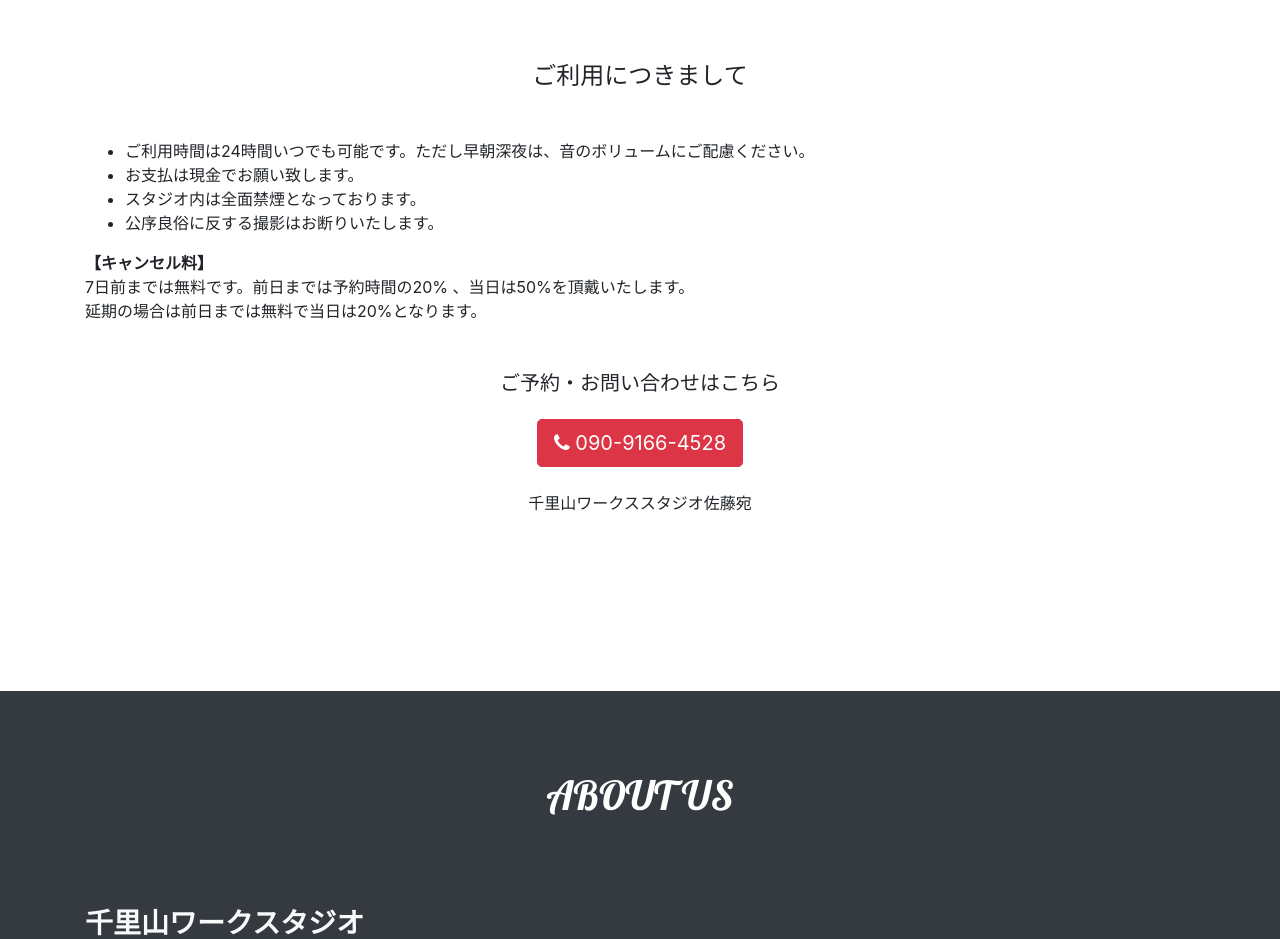
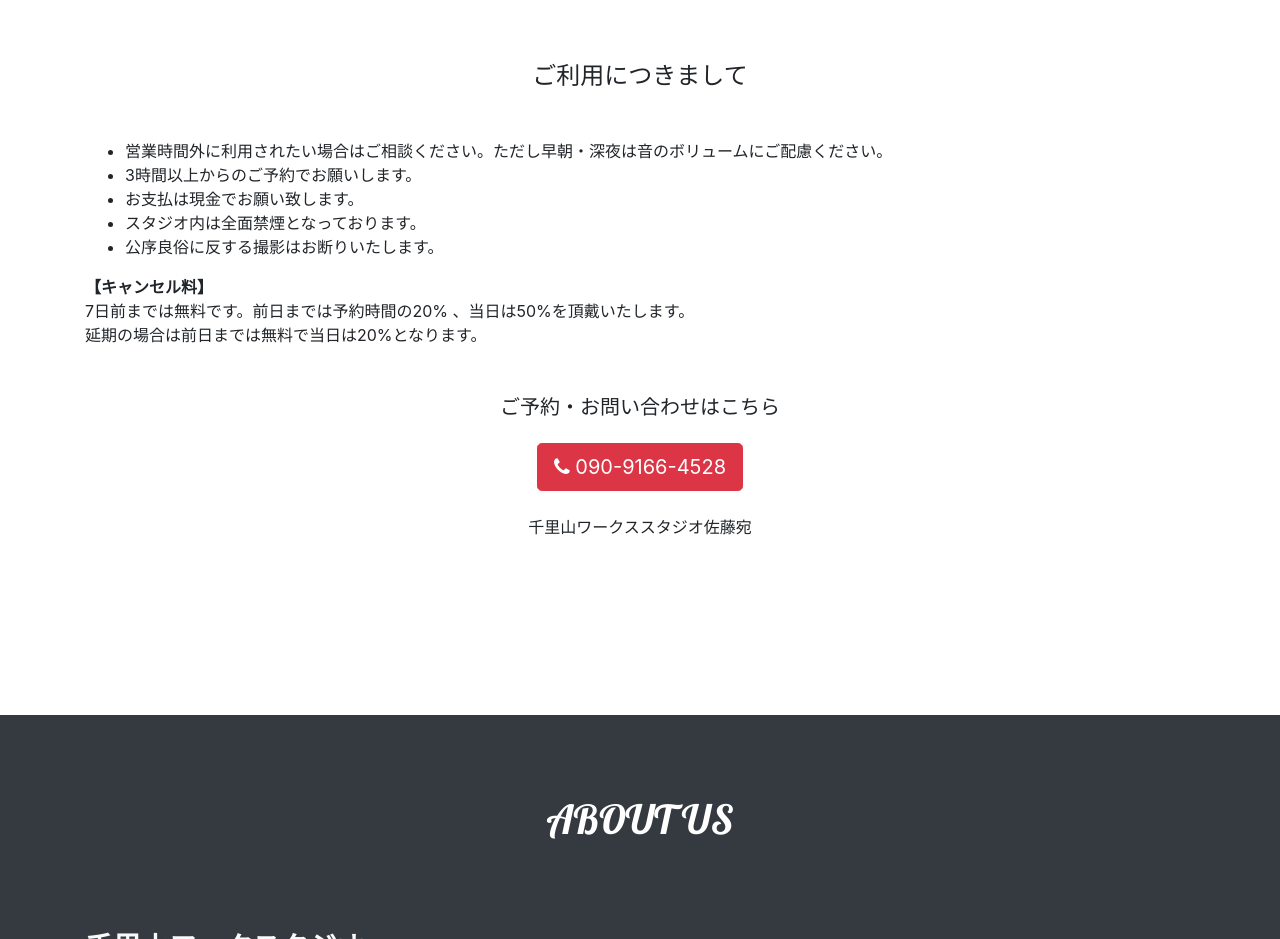
Before and after one commit to koba-lab/senriyama-work-studio, a plain HTML site: page docs/index.html in a window 1280 px wide. Shown: the part 3620-4559 px from the top of the page. Drawn offline with nearby package versions, Linux system fonts and the light colour scheme; grey boxes are pictures that could not be loaded.

Commit message:
指摘対応（TOP画像変更、利用条件の追加）

```diff
--- a/docs/index.html
+++ b/docs/index.html
@@ -242,7 +242,8 @@
 					<h4 class="text-center mb-4">ご利用につきまして</h4>
 					<div class="pt-4">
 						<ul>
-							<li>ご利用時間は24時間いつでも可能です。ただし早朝深夜は、音のボリュームにご配慮ください。</li>
+							<li>営業時間外に利用されたい場合はご相談ください。ただし早朝・深夜は音のボリュームにご配慮ください。</li>
+							<li>3時間以上からのご予約でお願いします。</li>
 							<li>お支払は現金でお願い致します。</li>
 							<li>スタジオ内は全面禁煙となっております。</li>
 							<li>公序良俗に反する撮影はお断りいたします。</li>
```
Also changed, not shown: docs/images/top,w_830.jpg, docs/images/top.jpg.
